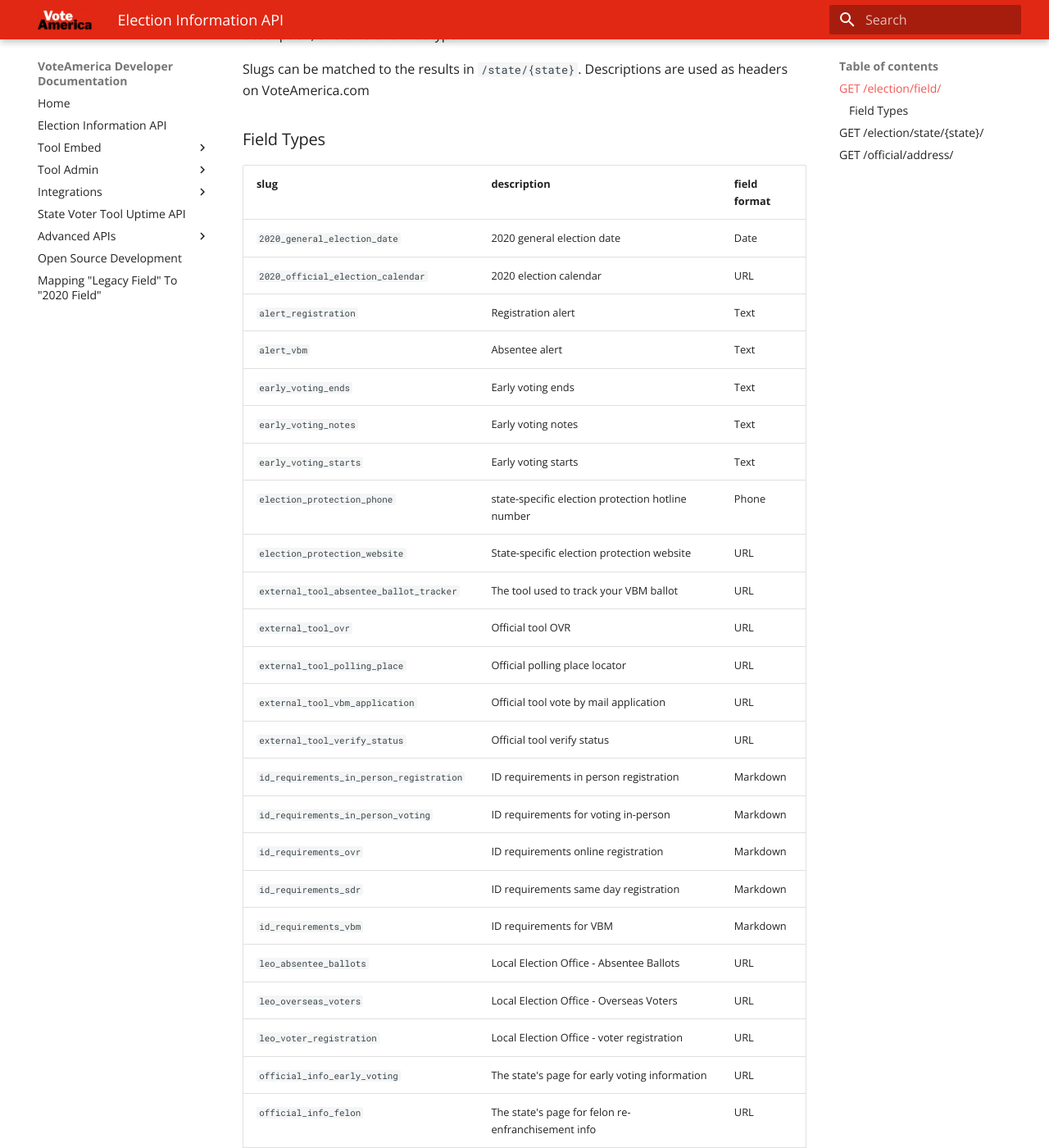
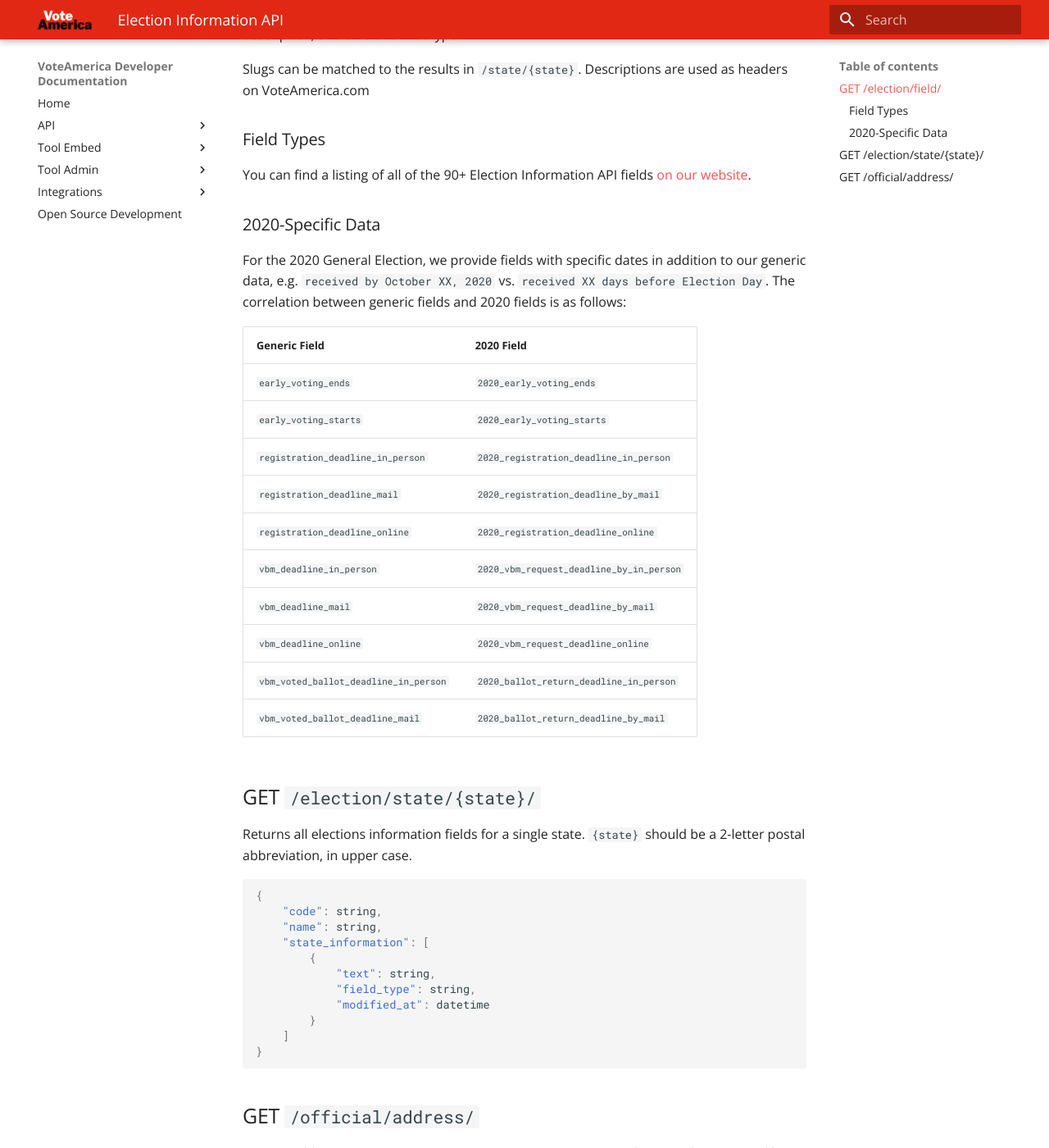
Before and after one commit to vote/turnout, an MkDocs documentation site: the page built from docs/turnout/api/index.md, in a window 1280 px wide and 1400 px high, scrolled down 493 px. Shown: the whole window at 82% size. Built offline with MkDocs 1.6.1 and Material for MkDocs 9.7.7, drawn with Linux system fonts in a browser that asks for light colours; some of the changed text lies outside the part shown.

Commit message:
Update docs; organize API section; add more integrations (#527)

```diff
--- a/docs/mkdocs.yml
+++ b/docs/mkdocs.yml
@@ -2,7 +2,10 @@
 docs_dir: 'turnout'
 nav:
     - Home: 'index.md'
-    - 'Election Information API': '/api/'
+    - 'API':
+        - 'Election Information API': '/api/'
+        - 'State Voter Tool Uptime API': '/api/leouptime/'
+        - 'Action API': '/api/action/'
     - 'Tool Embed':
         - 'Embed Codes': '/embed/'
         - 'Form Prefilling': '/embed/prefill/'
@@ -15,11 +18,9 @@
         - 'Export Format': '/admin/exportformat/'
     - 'Integrations':
         - 'ActionNetwork': '/integrations/actionnetwork/'
-    - 'State Voter Tool Uptime API': '/api/leouptime/'
-    - 'Advanced APIs':
-        - 'Action API': '/api/action/'
+        - 'Bluelink': '/integrations/bluelink/'
+        - 'The Movement Cooperative': '/integrations/tmc'
     - 'Open Source Development': '/opensource/'
-    - 'Mapping "Legacy Field" To "2020 Field"' : '/api/2020/'
 collapse_navigation: false
 theme:
   name: material
--- a/docs/turnout/api/index.md
+++ b/docs/turnout/api/index.md
@@ -16,84 +16,24 @@
 
 ### Field Types
 
-|slug|description|field format|
-| ---- | ---- | ---- |
-|`2020_general_election_date`|2020 general election date|Date|
-|`2020_official_election_calendar`|2020 election calendar|URL|
-|`alert_registration`|Registration alert|Text|
-|`alert_vbm`|Absentee alert|Text|
-|`early_voting_ends`|Early voting ends|Text|
-|`early_voting_notes`|Early voting notes|Text|
-|`early_voting_starts`|Early voting starts|Text|
-|`election_protection_phone`|state-specific election protection hotline number|Phone|
-|`election_protection_website`|State-specific election protection website|URL|
-|`external_tool_absentee_ballot_tracker`|The tool used to track your VBM ballot|URL|
-|`external_tool_ovr`|Official tool OVR|URL|
-|`external_tool_polling_place`|Official polling place locator|URL|
-|`external_tool_vbm_application`|Official tool vote by mail application|URL|
-|`external_tool_verify_status`|Official tool verify status|URL|
-|`id_requirements_in_person_registration`|ID requirements in person registration|Markdown|
-|`id_requirements_in_person_voting`|ID requirements for voting in-person|Markdown|
-|`id_requirements_ovr`|ID requirements online registration|Markdown|
-|`id_requirements_sdr`|ID requirements same day registration|Markdown|
-|`id_requirements_vbm`|ID requirements for VBM|Markdown|
-|`leo_absentee_ballots`|Local Election Office - Absentee Ballots|URL|
-|`leo_overseas_voters`|Local Election Office - Overseas Voters|URL|
-|`leo_voter_registration`|Local Election Office - voter registration|URL|
-|`official_info_early_voting`|The state's page for early voting information|URL|
-|`official_info_felon`|The state's page for felon re-enfranchisement info|URL|
-|`official_info_registration`|The state's page for voter registration info|URL|
-|`official_info_students`|The state's page for registering to vote as a student|URL|
-|`official_info_vbm`|The state's page for VBM info|URL|
-|`official_info_voter_id`|The state's page for voter ID info|URL|
-|`overseas_fvap_directions`|State-specific FVAP page for directions|URL|
-|`overseas_fvap_tool`|State-specific page at fvap.gov|URL|
-|`pdf_absentee_form`|PDF for the VBM application|URL|
-|`polls_close`|Polls close|Text|
-|`polls_open`|Polls open|Text|
-|`registration_automatic_exists`|Voters are registered automatically|Boolean|
-|`registration_deadline_in_person`|Voter registration deadline (in-person)|Text|
-|`registration_deadline_mail`|Voter registration deadline (by-mail)|Text|
-|`registration_deadline_online`|Voter registration deadline (online)|Text|
-|`registration_directions`|Voter registration directions|Markdown|
-|`registration_minimum_age`|Voter registration minimum age|Text|
-|`registration_notes`|Voter registration notes|Markdown|
-|`registration_nvrf_box_6`|National Voter Registration Form Box 6 - ID number|Markdown|
-|`registration_nvrf_box_7`|National Voter Registration Form Box 7 - Choice of Party|Markdown|
-|`registration_nvrf_box_8`|National Voter Registration Form Box 8 - Race or ethnic group|Markdown|
-|`registration_nvrf_submission_address`| NVRF submission address. This is also the address of the state-wide election office.|Text|
-|`registration_rules`|Voter registration rules|Markdown|
-|`registration_submission_email`|Registration - can you submit your form via email?|Boolean|
-|`registration_submission_fax`|Registration - can you fax your voter reg form?|Boolean|
-|`registration_submission_in_person`|Registration - can you register to vote in person?|Boolean|
-|`registration_submission_mail`|Registration - can you submit your form via mail?|Boolean|
-|`registration_submission_phone`|Registration - can you register to vote via phone?|Boolean|
-|`sdr_early_voting`|Allows same day registration during the early voting period|Boolean|
-|`sdr_election_day`|Allows Election Day registration?|Boolean|
-|`sdr_notes`|Same Day Registration (notes)|Text|
-|`sdr_where`|Same day registration locations|Text|
-|`sos_contact_email`|Statewide election email. Generally the SOS|Email|
-|`sos_election_website`|Statewide election website. Generally the SOS|URL|
-|`sos_phone_number`|Statewide election phone number. Generally the SOS|Phone|
-|`vbm_absentee_ballot_rules`|VBM rules|Markdown|
-|`vbm_application_directions`|VBM application directions|Markdown|
-|`vbm_app_submission_email`|VBM - can you submit your app via email?|Boolean|
-|`vbm_app_submission_fax`|VBM - can you submit your app via fax?|Boolean|
-|`vbm_app_submission_in_person`|VBM - can you submit your app in person?|Boolean|
-|`vbm_app_submission_mail`|VBM - can you submit your app via mail?|Boolean|
-|`vbm_app_submission_phone`|VBM - can you apply via phone?|Boolean|
-|`vbm_deadline_in_person`|VBM signup deadline (in-person)|Text|
-|`vbm_deadline_mail`|VBM signup deadline (by-mail)|Text|
-|`vbm_deadline_online`|VBM signup deadline (online)|Text|
-|`vbm_first_day_to_apply`|VBM earliest day to apply|Text|
-|`vbm_no_excuse`|Allows no excuse VBM?|Boolean|
-|`vbm_notes`|VBM notes|Text|
-|`vbm_permanent_anyone`|Allows any citizen to opt-in for permanent VBM?|Boolean|
-|`vbm_permanent_disabled`|Disabled / Elderly / Sick Permanent VBM Possible?|Boolean|
-|`vbm_state_provides_ballot_postage`|Does the state provide postage for the ballot so that the citizen doesn't need own stamp?|Boolean|
-|`vbm_state_provides_dropboxes`|VBM State Provides Ballot Dropboxes|Boolean|
-|`vbm_voted_ballot_deadline_in_person`|VBM voted ballot deadline to return in person|Text|
-|`vbm_voted_ballot_deadline_mail`|VBM voted ballot deadline. Indicates postmarked or received.|Text|
+You can find a listing of all of the 90+ Election Information API fields [on our website](https://www.voteamerica.com/election-data-api-fields/).
+
+### 2020-Specific Data
+
+For the 2020 General Election, we provide fields with specific dates in addition to our generic data, e.g. `received by October XX, 2020` vs. `received XX days before Election Day`. The correlation between generic fields and 2020 fields is as follows:
+
+|Generic Field|2020 Field|
+| ---- | ---- |
+|`early_voting_ends`|`2020_early_voting_ends`|
+|`early_voting_starts`|`2020_early_voting_starts`|
+|`registration_deadline_in_person`|`2020_registration_deadline_in_person`|
+|`registration_deadline_mail`|`2020_registration_deadline_by_mail`|
+|`registration_deadline_online`|`2020_registration_deadline_online`|
+|`vbm_deadline_in_person`|`2020_vbm_request_deadline_by_in_person`|
+|`vbm_deadline_mail`|`2020_vbm_request_deadline_by_mail`|
+|`vbm_deadline_online`|`2020_vbm_request_deadline_online`|
+|`vbm_voted_ballot_deadline_in_person`|`2020_ballot_return_deadline_in_person`|
+|`vbm_voted_ballot_deadline_mail`|`2020_ballot_return_deadline_by_mail`|
 
 ## GET `/election/state/{state}/`
 
```
Also changed, not shown: docs/turnout/integrations/actionnetwork.md (+2 -2 lines), docs/turnout/integrations/bluelink.md (added, +15 -0 lines), docs/turnout/integrations/tmc.md (added, +15 -0 lines).
